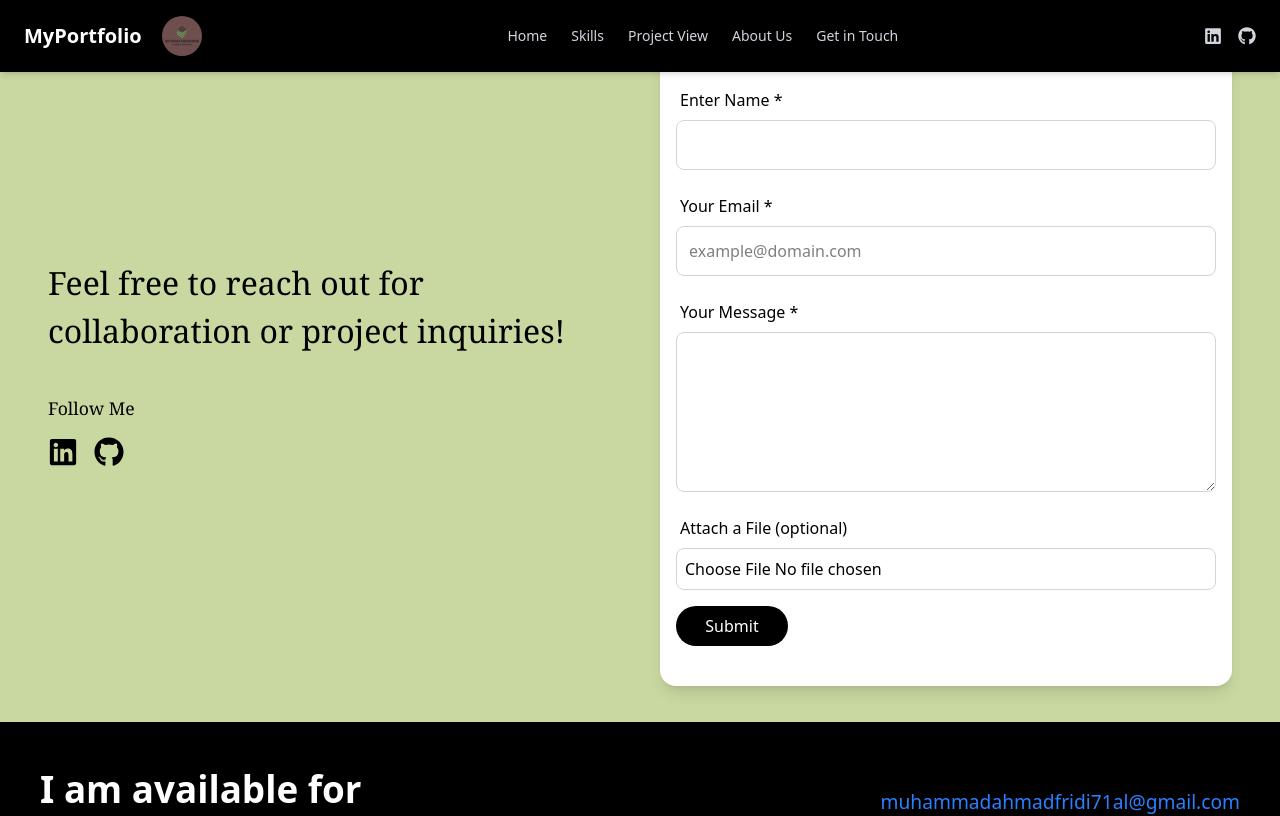
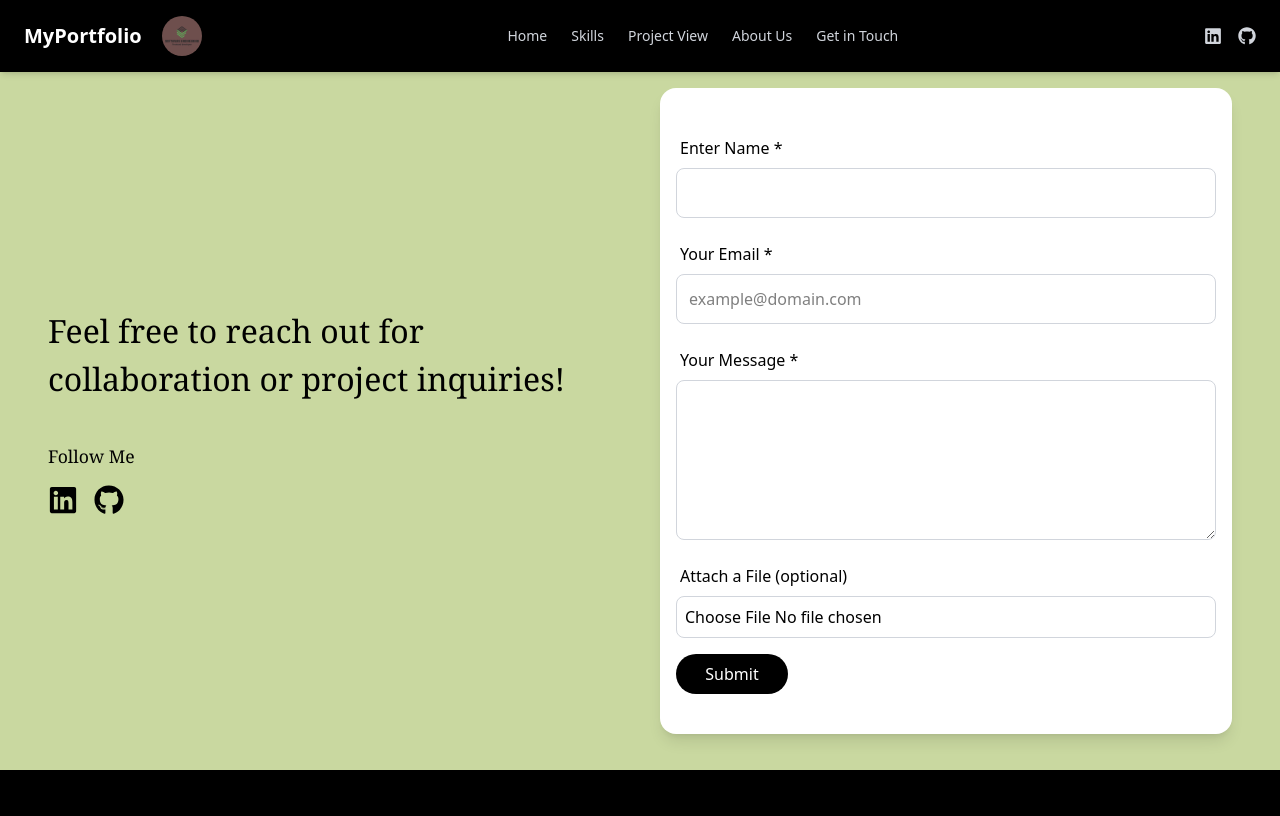
Before and after one commit to Ahmad-WebOfficial/Portfolio-Ahmad, a React (Vite) app: page /contact in a window 1280 px wide. Shown: the top 816 px of the page. Built offline with nearby package versions, Linux system fonts and the light colour scheme.

Commit message:
Update Getin.jsx

```diff
--- a/src/components/Getin.jsx
+++ b/src/components/Getin.jsx
@@ -61,7 +61,7 @@ const Contact = () => {
     <>
       <Head />
 
-      <section className="bg-[#c9d8a0] py-10 px-5 md:flex md:justify-between md:items-center md:gap-10 md:px-12">
+      <section className="bg-[#c9d8a0] py-10 px-5 mt-12 md:flex md:justify-between md:items-center md:gap-10 md:px-12">
         <div className="md:w-1/2">
           <p className="text-[1.5rem] font-serif md:text-[2rem]">
             Feel free to reach out for collaboration or project inquiries!
```
